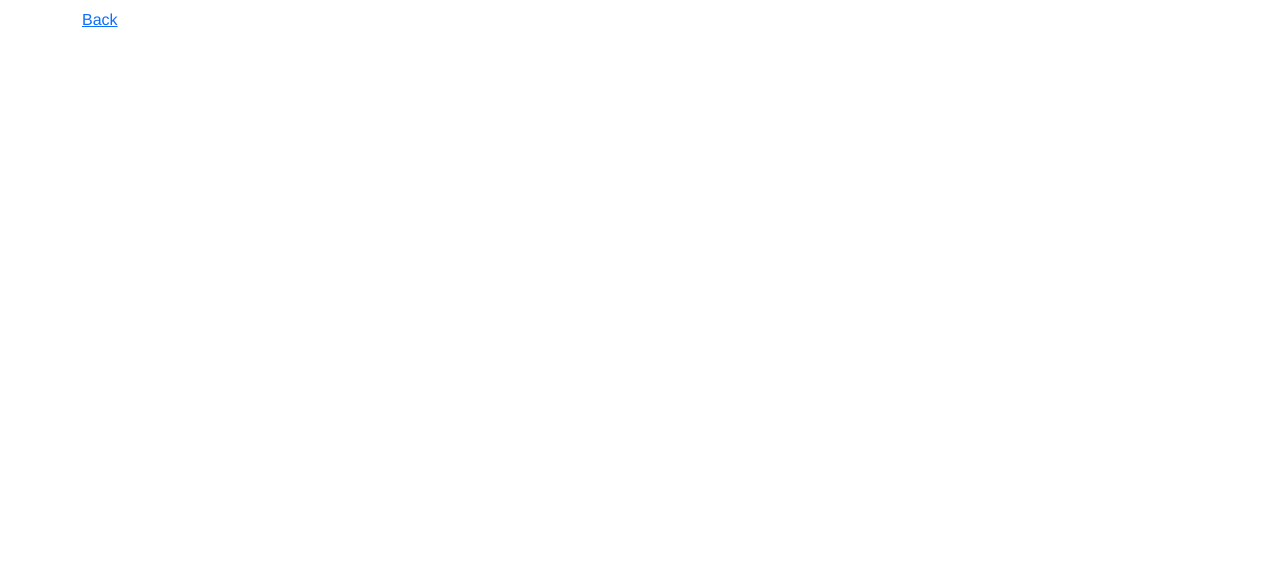
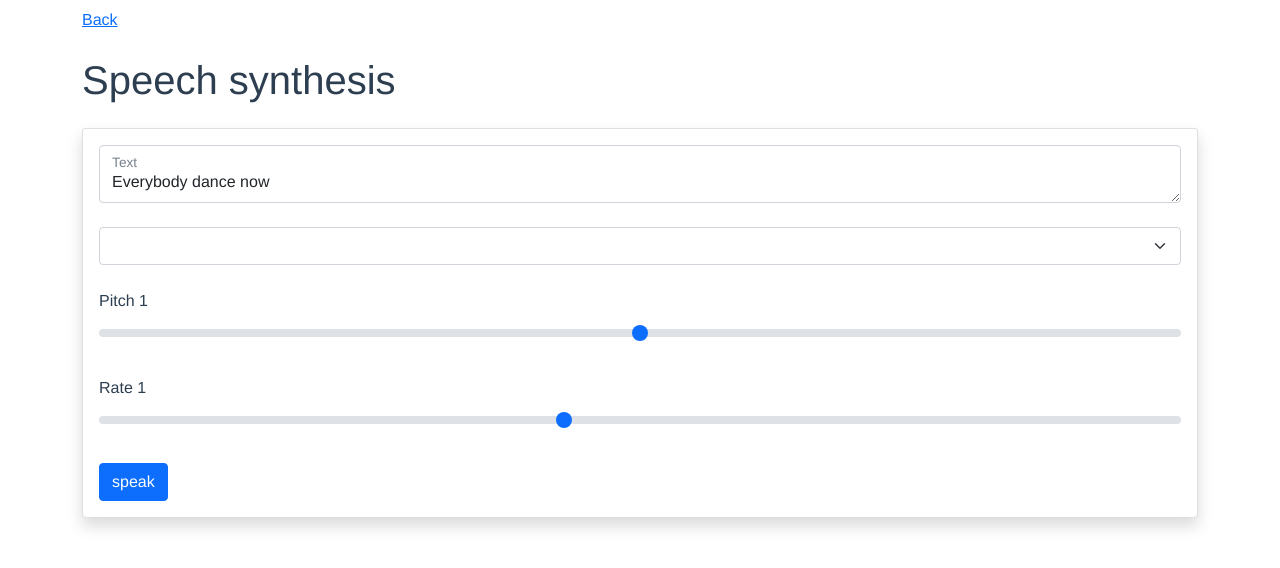
Before and after one commit to nikomax/pwa-features, a Vue app: page /speech-synthesis in a window 1280 px wide. Before the commit this address had no page. Shown: the top 568 px of the page. Built offline with nearby package versions, Linux system fonts and the light colour scheme.

Commit message:
add speach recognition, wake lock, speach synthesis

```diff
--- a/src/router/index.js
+++ b/src/router/index.js
@@ -1,13 +1,16 @@
 import { createRouter, createWebHistory } from "vue-router";
-import Home from "../views/Home.vue";
-import Media from "../views/media.vue";
-import Network from "../views/network.vue";
-import Audio from "../views/audio.vue";
-import Notifications from "../views/notifications.vue";
-import Geolocation from "../views/geolocation.vue";
-import Vibration from "../views/vibration.vue";
-import Screencapture from "../views/screencapture.vue";
-import AudioRecording from "../views/audio-recording.vue";
+import Home from "@/views/Home.vue";
+import Media from "@/views/media.vue";
+import Network from "@/views/network.vue";
+import Audio from "@/views/audio.vue";
+import Notifications from "@/views/notifications.vue";
+import Geolocation from "@/views/geolocation.vue";
+import Vibration from "@/views/vibration.vue";
+import Screencapture from "@/views/screencapture.vue";
+import AudioRecording from "@/views/audio-recording.vue";
+import SpeechSynthesis from "@/views/speech-synthesis.vue";
+import SpeechRecognition from "@/views/speech-recognition.vue";
+import WakeLock from "@/views/wake-lock.vue";
 
 const routes = [
   {
@@ -55,6 +58,21 @@ const routes = [
     name: "Geolocation",
     component: Geolocation,
   },
+  {
+    path: "/speech-synthesis",
+    name: "Speech synthesis",
+    component: SpeechSynthesis,
+  },
+  {
+    path: "/speech-recognition",
+    name: "Speech recognition",
+    component: SpeechRecognition,
+  },
+  {
+    path: "/wake-lock",
+    name: "Wake lock",
+    component: WakeLock,
+  },
 ];
 
 const router = createRouter({
--- a/src/views/audio-recording.vue
+++ b/src/views/audio-recording.vue
@@ -1,7 +1,8 @@
 <template>
   <div class="container py-4">
     <h1 class="mb-4">Audio Recording</h1>
-    <div class="row">
+    <h4 v-if="!supported">This feature is not supported on this device =(</h4>
+    <div v-else class="row">
       <div class="col-12 col-md-4">
         <div class="card shadow">
           <div class="card-body">
@@ -43,6 +44,7 @@
 export default {
   data() {
     return {
+      supported: true,
       audio: null,
       mediaStream: null,
       recordedChunks: [],
@@ -84,6 +86,10 @@ export default {
     },
   },
   async mounted() {
+    if (!navigator.mediaDevices) {
+      this.supported = false;
+      return;
+    }
     await this.initMedia();
   },
   unmounted() {
--- a/src/views/geolocation.vue
+++ b/src/views/geolocation.vue
@@ -1,7 +1,8 @@
 <template>
   <div class="container py-4">
     <h1 class="mb-4">Geolocation</h1>
-    <div class="row">
+    <h4 v-if="!supported">This feature is not supported on this device =(</h4>
+    <div v-else class="row">
       <div class="col-12 col-md-6">
         <div class="card shadow">
           <div class="card-body">
@@ -23,6 +24,7 @@
 export default {
   data() {
     return {
+      supported: true,
       coords: "40.73061,-73.935242",
       textContent: "",
     };
@@ -38,13 +40,13 @@ export default {
   },
   mounted() {
     if (!navigator.geolocation) {
-      this.textContent = "Geolocation is not supported by your browser";
-    } else {
-      this.textContent = "Locating…";
-      navigator.geolocation.getCurrentPosition(this.getCoords, (e) => {
-        console.error(e);
-      });
+      this.supported = false;
+      return;
     }
+    this.textContent = "Locating…";
+    navigator.geolocation.getCurrentPosition(this.getCoords, (e) => {
+      console.error(e);
+    });
   },
 };
 </script>
--- a/src/views/media.vue
+++ b/src/views/media.vue
@@ -1,7 +1,8 @@
 <template>
   <div class="container py-4">
     <h1 class="mb-4">Media</h1>
-    <div class="row">
+    <h4 v-if="!supported">This feature is not supported on this device =(</h4>
+    <div v-else class="row">
       <div class="col-12 col-md-4">
         <div class="card shadow">
           <div class="card-body">
@@ -80,6 +81,7 @@
 export default {
   data() {
     return {
+      supported: true,
       mediaStream: null,
       image: null,
       video: null,
@@ -165,6 +167,10 @@ export default {
     },
   },
   async mounted() {
+    if (!navigator.mediaDevices) {
+      this.supported = false;
+      return;
+    }
     await this.initMedia();
     const mediaStreamTrack = this.mediaStream.getVideoTracks()[0];
     this.capabilities = mediaStreamTrack.getCapabilities();
--- a/src/views/notifications.vue
+++ b/src/views/notifications.vue
@@ -1,7 +1,8 @@
 <template>
   <div class="container py-4">
     <h1 class="mb-4">Notifications</h1>
-    <div class="row">
+    <h4 v-if="!supported">This feature is not supported on this device =(</h4>
+    <div v-else class="row">
       <div class="col-12 col-md-6">
         <div class="form-floating mb-4">
           <input class="form-control" id="floatingText" v-model="title" />
@@ -29,6 +30,7 @@ export default {
     return {
       msg: "",
       title: "",
+      supported: true,
     };
   },
   methods: {
@@ -49,5 +51,11 @@ export default {
       });
     },
   },
+  created() {
+    if (!window.Notification) {
+      this.supported = false;
+      return;
+    }
+  },
 };
 </script>
--- a/src/views/screencapture.vue
+++ b/src/views/screencapture.vue
@@ -1,7 +1,8 @@
 <template>
   <div class="container py-4">
     <h1 class="mb-4">Screen capture(Desktop only)</h1>
-    <div class="row">
+    <h4 v-if="!supported">This feature is not supported on this device =(</h4>
+    <div v-else class="row">
       <div class="col-12 col-md-4">
         <div class="card shadow">
           <div class="card-body">
@@ -61,6 +62,7 @@
 export default {
   data() {
     return {
+      supported: true,
       mediaStream: null,
       image: null,
       video: null,
@@ -114,6 +116,10 @@ export default {
     },
   },
   async mounted() {
+    if (!navigator.mediaDevices?.getDisplayMedia) {
+      this.supported = false;
+      return;
+    }
     await this.initMedia();
   },
   unmounted() {
--- /dev/null
+++ b/src/views/speech-recognition.vue
@@ -0,0 +1,72 @@
+<template>
+  <div class="container py-4">
+    <h1 class="mb-4">Speech recognition</h1>
+    <h4 v-if="!supported">This feature is not supported on this device =(</h4>
+    <div v-else class="card mt-2 shadow">
+      <div class="card-body">
+        <button
+          v-if="!recognizing"
+          class="btn btn-primary mb-4"
+          @click="recognize"
+        >
+          Start recognition
+        </button>
+        <button v-else class="btn btn-primary mb-4" @click="recognizeStop">
+          Stop
+        </button>
+        <div class="form-floating">
+          <textarea
+            class="form-control"
+            id="floatingText"
+            v-model="text"
+            style="height: 140px"
+          />
+          <label for="floatingText">Text</label>
+        </div>
+      </div>
+    </div>
+  </div>
+</template>
+
+<script>
+const SpeechRecognition =
+  window.SpeechRecognition || window.webkitSpeechRecognition;
+export default {
+  data() {
+    return {
+      supported: true,
+      text: "",
+      recognizing: false,
+      recognition: null,
+    };
+  },
+  methods: {
+    recognize() {
+      this.recognition.start();
+      this.recognizing = true;
+    },
+    recognizeStop() {
+      this.recognition.stop();
+      this.recognizing = false;
+    },
+  },
+  created() {
+    if (!SpeechRecognition) {
+      this.supported = false;
+      return;
+    }
+    this.recognition = new SpeechRecognition();
+    this.recognition.continuous = true;
+    this.recognition.onend = () => {
+      this.recognizing = false;
+    };
+    this.recognition.onresult = (event) => {
+      for (let i = event.resultIndex; i < event.results.length; ++i) {
+        if (event.results[i].isFinal) {
+          this.text += event.results[i][0].transcript;
+        }
+      }
+    };
+  },
+};
+</script>
--- /dev/null
+++ b/src/views/speech-synthesis.vue
@@ -0,0 +1,82 @@
+<template>
+  <div class="container py-4">
+    <h1 class="mb-4">Speech synthesis</h1>
+    <h4 v-if="!supported">This feature is not supported on this device =(</h4>
+    <div v-else class="card mt-2 shadow">
+      <div class="card-body">
+        <div class="form-floating mb-4">
+          <textarea class="form-control" id="floatingText" v-model="text" />
+          <label for="floatingText">Text</label>
+        </div>
+        <select class="form-select mb-4" v-model="voice">
+          <option v-for="voice in voices" :key="voice.voiceURI" :value="voice">
+            {{ voice.name }} / {{ voice.lang }}
+          </option>
+        </select>
+        <div class="mb-4">
+          <label for="customRange1" class="form-label">Pitch {{ pitch }}</label>
+          <input
+            type="range"
+            class="form-range"
+            id="customRange1"
+            min="0"
+            max="2"
+            step="0.25"
+            v-model.number="pitch"
+          />
+        </div>
+        <div class="mb-4">
+          <label for="customRange2" class="form-label">Rate {{ rate }}</label>
+          <input
+            type="range"
+            class="form-range"
+            id="customRange2"
+            min="0.25"
+            max="2"
+            step="0.25"
+            v-model.number="rate"
+          />
+        </div>
+        <button class="btn btn-primary" @click="speak">speak</button>
+      </div>
+    </div>
+  </div>
+</template>
+
+<script>
+export default {
+  data() {
+    return {
+      supported: true,
+      text: "Everybody dance now",
+      pitch: 1,
+      rate: 1,
+      voices: [],
+      voice: null,
+    };
+  },
+  methods: {
+    speak() {
+      const utterance = new SpeechSynthesisUtterance(this.text);
+      utterance.pitch = this.pitch;
+      utterance.rate = this.rate;
+      utterance.voice = this.voice;
+      speechSynthesis.speak(utterance);
+    },
+    setVoices() {
+      this.voices = speechSynthesis.getVoices();
+      this.voice = this.voices[0];
+    },
+  },
+  created() {
+    if (!SpeechSynthesisUtterance) {
+      this.supported = false;
+      return;
+    }
+    this.setVoices();
+    speechSynthesis.onvoiceschanged = () => {
+      this.setVoices();
+    };
+  },
+};
+</script>
--- a/src/views/vibration.vue
+++ b/src/views/vibration.vue
@@ -1,16 +1,28 @@
 <template>
   <div class="container py-4">
     <h1 class="mb-4">Vibration</h1>
-    <button class="btn btn-primary" @click="play">play</button>
+    <h4 v-if="!supported">This feature is not supported on this device =(</h4>
+    <button v-else class="btn btn-primary" @click="play">play</button>
   </div>
 </template>
 
 <script>
 export default {
+  data() {
+    return {
+      supported: true,
+    };
+  },
   methods: {
     play() {
-      window.navigator.vibrate([200, 100, 200]);
+      navigator.vibrate([200, 100, 200]);
     },
+  },
+  created() {
+    if (!navigator.vibrate) {
+      this.supported = false;
+      return;
+    }
   },
 };
 </script>
--- /dev/null
+++ b/src/views/wake-lock.vue
@@ -0,0 +1,48 @@
+<template>
+  <div class="container py-4">
+    <h1 class="mb-4">Wake lock</h1>
+    <h4 v-if="!supported">This feature is not supported on this device =(</h4>
+    <div v-else>
+      <p>{{ text }}</p>
+      <button v-if="!wakeLock" class="btn btn-primary" @click="setWakeLock">
+        Prevent your screen from locking
+      </button>
+      <button v-else class="btn btn-primary" @click="releaseWakeLock">
+        Turn off preventing
+      </button>
+    </div>
+  </div>
+</template>
+
+<script>
+export default {
+  data() {
+    return {
+      supported: true,
+      wakeLock: null,
+      text: "Wake Lock is inactive!",
+    };
+  },
+  methods: {
+    async setWakeLock() {
+      try {
+        this.wakeLock = await navigator.wakeLock.request("screen");
+        this.text = "Wake Lock is active!";
+      } catch (err) {
+        this.text = `${err.name}, ${err.message}`;
+      }
+    },
+    async releaseWakeLock() {
+      await this.wakeLock.release();
+      this.wakeLock = null;
+      this.text = "Wake Lock is inactive!";
+    },
+  },
+  created() {
+    if (!navigator.wakeLock) {
+      this.supported = false;
+      return;
+    }
+  },
+};
+</script>
```
Also changed, not shown: src/views/audio.vue (+11 -1 lines), src/views/network.vue (+13 -5 lines).
